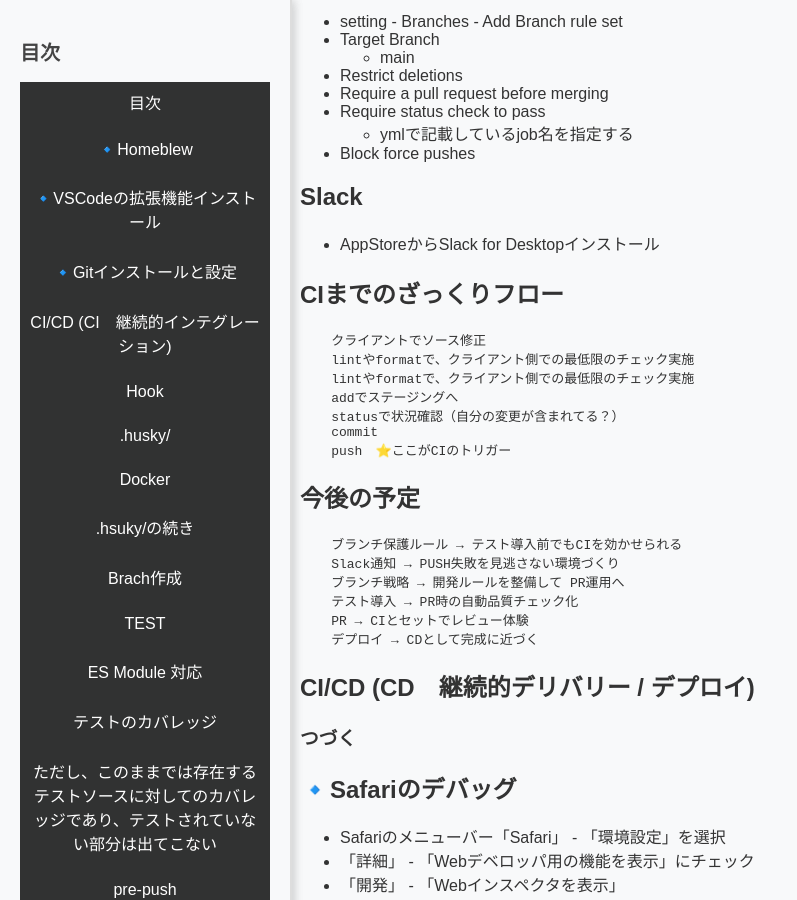
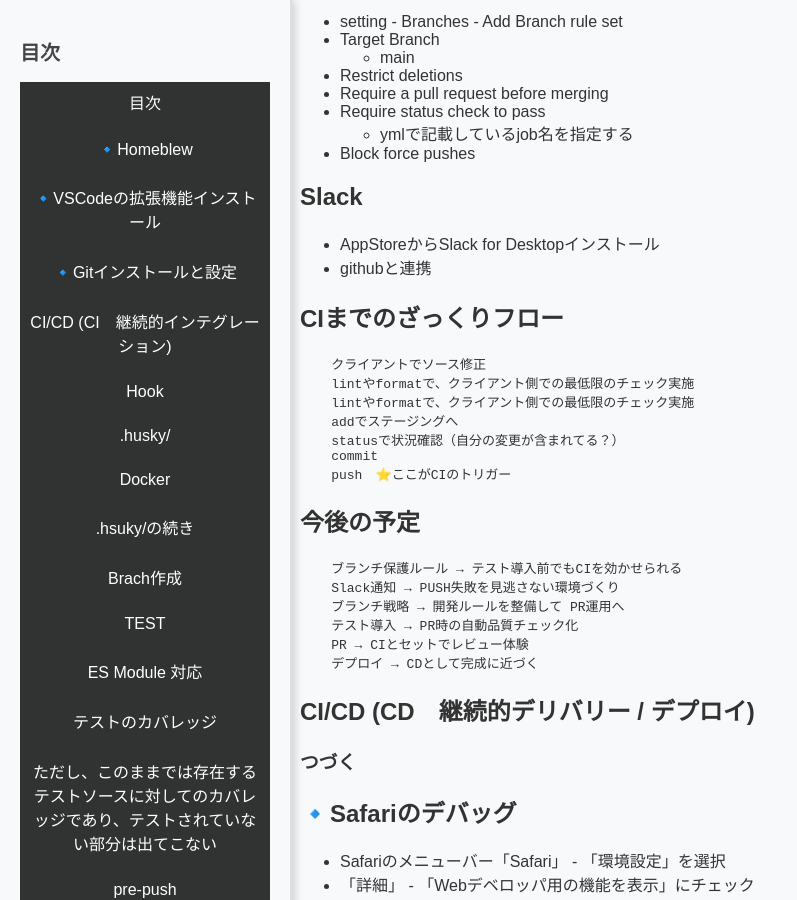
Before and after one commit to cloudrobo48/aws-cloud, a Jekyll site: the page built from docs/mac/mac-memo.md, in a window 1280 px wide and 900 px high, scrolled down 8429 px. Shown: the whole window, without its empty margins (0-797 px from the left). Built offline with Jekyll 4.4.1, drawn with Linux system fonts in a browser that asks for light colours; our own code applies the rules of GitHub Pages for plain Markdown files.

Commit message:
update mac-memo.md

```diff
--- a/docs/mac/mac-memo.md
+++ b/docs/mac/mac-memo.md
@@ -470,6 +470,7 @@
 ## Slack
 
 - AppStoreからSlack for Desktopインストール
+- githubと連携
 
 ## CIまでのざっくりフロー
 
```
